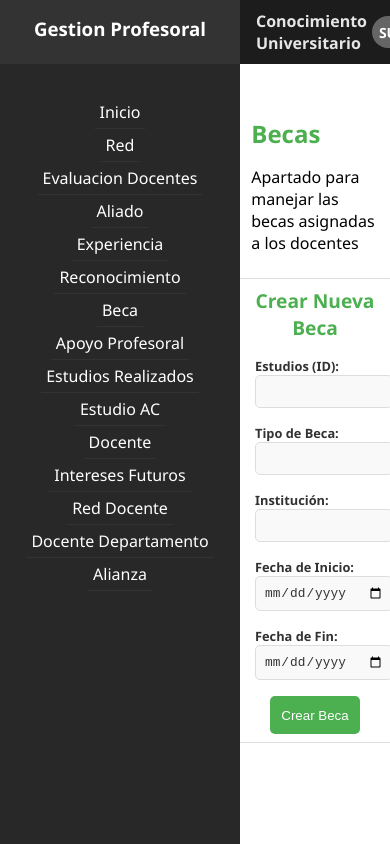
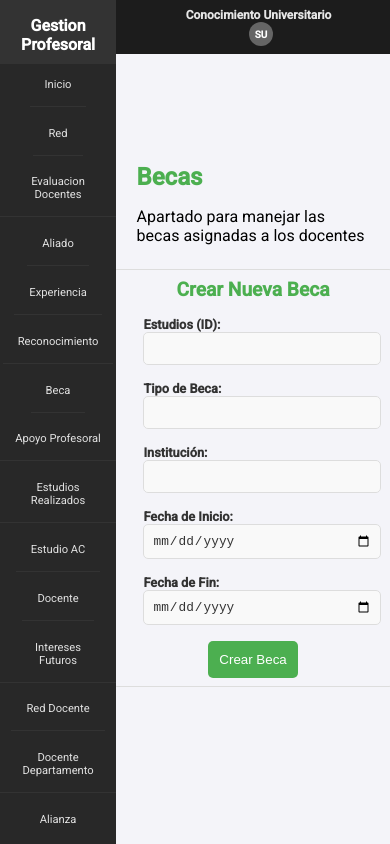
Before and after one commit to pabrax/Proyecto_ASW, an Angular app in the folder frontend_angular/: page /app/beca/create in a window 390 px wide. Built offline with nearby package versions, Linux system fonts and the light colour scheme.

Commit message:
add: some changes on the proyect

```diff
--- a/frontend_angular/src/app/app.config.ts
+++ b/frontend_angular/src/app/app.config.ts
@@ -2,7 +2,8 @@ import { ApplicationConfig, provideZoneChangeDetection } from '@angular/core';
 import { provideRouter } from '@angular/router';
 
 import { routes } from './app.routes';
+import { provideAnimationsAsync } from '@angular/platform-browser/animations/async';
 
 export const appConfig: ApplicationConfig = {
-  providers: [provideZoneChangeDetection({ eventCoalescing: true }), provideRouter(routes)]
+  providers: [provideZoneChangeDetection({ eventCoalescing: true }), provideRouter(routes), provideAnimationsAsync()]
 };
--- a/frontend_angular/src/app/shared/aplication-header/aplication-header.component.css
+++ b/frontend_angular/src/app/shared/aplication-header/aplication-header.component.css
@@ -43,3 +43,46 @@
     font-weight: bold;
     font-size: 14px;
 }
+
+
+/* Estilos responsivos */
+@media (max-width: 768px) {
+    .navbar {
+        height: 3rem; /* Reduce la altura de la navbar en pantallas más pequeñas */
+        padding: 0 0.5rem; /* Espaciado lateral reducido */
+    }
+
+    .navbar-brand {
+        font-size: 14px; /* Tamaño de fuente reducido */
+    }
+
+    .user-initials {
+        width: 28px; /* Círculo más pequeño */
+        height: 28px; /* Círculo más pequeño */
+        font-size: 12px; /* Tamaño de fuente reducido */
+    }
+}
+
+@media (max-width: 480px) {
+    .navbar {
+        flex-direction: column; /* Cambia a dirección de columna */
+        height: auto; /* Permite que la navbar se ajuste automáticamente */
+        padding: 0.5rem; /* Espaciado lateral aumentado */
+    }
+
+    .navbar-left, .navbar-right {
+        justify-content: center; /* Centra los elementos */
+        margin: 0; /* Sin márgenes */
+        width: 100%; /* Ocupa todo el ancho */
+    }
+
+    .navbar-brand {
+        font-size: 12px; /* Tamaño de fuente aún más reducido */
+    }
+
+    .user-initials {
+        width: 24px; /* Círculo aún más pequeño */
+        height: 24px; /* Círculo aún más pequeño */
+        font-size: 10px; /* Tamaño de fuente reducido */
+    }
+}
--- a/frontend_angular/src/app/shared/aplication-navbar/aplication-navbar.component.css
+++ b/frontend_angular/src/app/shared/aplication-navbar/aplication-navbar.component.css
@@ -23,14 +23,70 @@ ul {
     display: flex;
     flex-direction: column;
     list-style-position: initial;
-    margin-top: 2rem
+    margin-top: 2rem;
+    overflow-y: auto; /* Hacer el ul scrolleable */
+    max-height: calc(100vh - 4rem); /* Ajustar la altura máxima para evitar superposición */
+    scrollbar-width: thin; /* Para navegadores basados en Firefox */
+    scrollbar-color: transparent transparent; /* Para navegadores basados en Firefox */
+}
+
+/* Para navegadores basados en WebKit (Chrome, Safari) */
+ul::-webkit-scrollbar {
+    width: 4px; /* Ajustar el ancho de la barra de desplazamiento */
+}
+
+ul::-webkit-scrollbar-thumb {
+    background-color: transparent; /* Hacer la barra de desplazamiento transparente */
 }
 
 ul li {
     padding: 5px;
+    margin-top: 0.3rem;
     border-bottom: 1px solid #333;
 }
 a {
     text-decoration: none;
-    color: white;
+    color: rgb(225, 225, 225);
 }
+
+a:hover {
+    text-shadow: 1px 1px 2px rgba(255, 255, 255, 0.5);
+}
+
+
+/* Estilos responsivos */
+@media (max-width: 768px) {
+    .navigator {
+        width: 12rem; /* Reduce el ancho en pantallas más pequeñas */
+    }
+
+    h3 {
+        font-size: 1.3rem; /* Reduce el tamaño del encabezado */
+    }
+
+    ul li {
+        padding: 10px; /* Aumenta el padding para facilitar el clic */
+        font-size: 0.9rem;
+    }
+}
+
+@media (max-width: 480px) {
+    .navigator {
+        width: 100%; /* Ocupar todo el ancho en móviles */
+        height: 100vh; /* Ajusta la altura automáticamente */
+    }
+
+    h3 {
+        font-size: 1rem; /* Tamaño aún más pequeño para el encabezado */
+    }
+
+    ul {
+        margin-top: 0.5rem; /* Reduce el margen superior */
+    }
+
+    ul li {
+        padding: 15px; /* Aumenta el padding para mejorar la usabilidad */
+        text-align: center; /* Centra el texto en los elementos de la lista */
+        font-size: 0.7rem;
+    }
+}
--- a/frontend_angular/src/index.html
+++ b/frontend_angular/src/index.html
@@ -6,6 +6,8 @@
   <base href="/">
   <meta name="viewport" content="width=device-width, initial-scale=1">
   <link rel="icon" type="image/x-icon" href="favicon.ico">
+  <link href="https://fonts.googleapis.com/css2?family=Roboto:wght@300;400;500&display=swap" rel="stylesheet">
+  <link href="https://fonts.googleapis.com/icon?family=Material+Icons" rel="stylesheet">
 </head>
 <body>
   <app-root></app-root>
--- a/frontend_angular/src/styles.css
+++ b/frontend_angular/src/styles.css
@@ -1,8 +1,11 @@
 /* You can add global styles to this file, and also import other style files */
 :root {
     font-family: 'Segoe UI', Tahoma, Geneva, Verdana, sans-serif;
+    background-color: #f4f4f9;
 }
 body {
     padding: 0;
     margin: 0;
 }
+html, body { height: 100%; }
+body { margin: 0; font-family: Roboto, "Helvetica Neue", sans-serif; }
```
Also changed, not shown: frontend_angular/src/assets/Logo-ITM-01.png (added), 1 other file (tests, documents, lock files or other folders).
